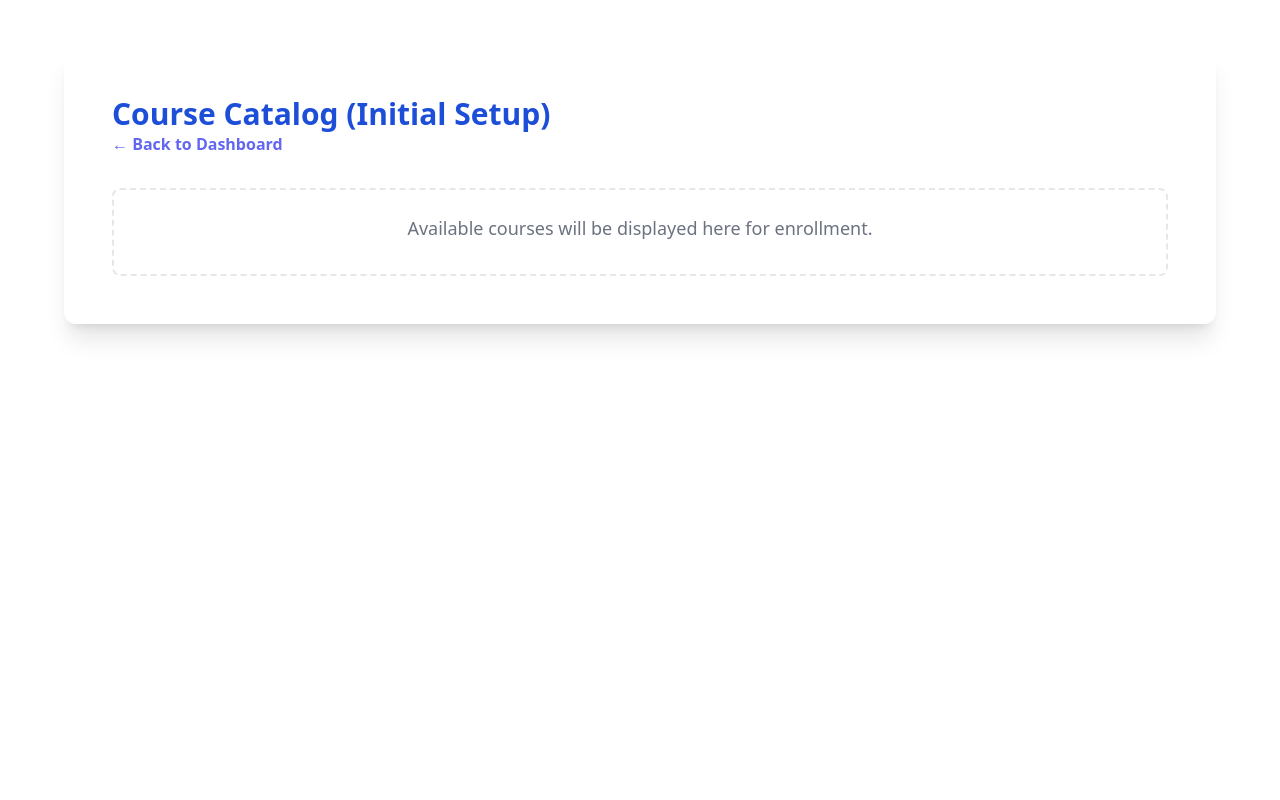
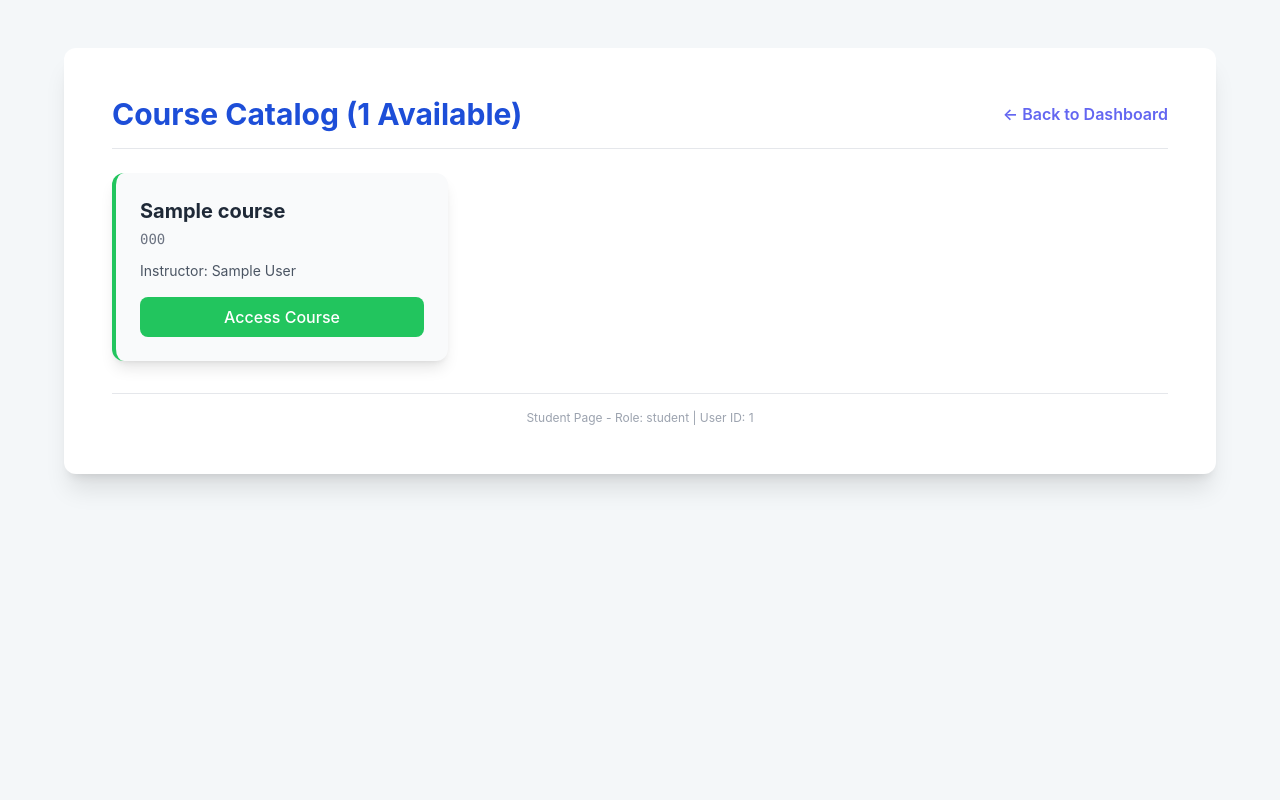
Before and after one commit to kazihalim00/skillpath-lms, a PHP site: page /student_courses.php in a window 1280 px wide. Run offline with PHP 8.4, Linux system fonts and the light colour scheme; the visitor is signed in with stand-in values (Sample User, id 1); tables that the repository leaves empty or names only in its code hold one stand-in row (values such as "Sample post"); some libraries are stand-ins or nearby versions.

Commit message:
feat: Add student course catalog, enrollment, and content viewer

```diff
--- a/student_courses.php
+++ b/student_courses.php
@@ -1,9 +1,10 @@
 <?php
 /**
- * SkillPath Project: Student Courses Page (Initial Setup)
+ * SkillPath Project: Student Courses Page (Complete Enrollment Feature)
  *
- * This page will display all available courses and handle enrollment.
+ * This page displays all available courses and allows the student to enroll.
  */
+
 session_start();
 require_once 'db_config.php';
 
@@ -11,10 +12,78 @@ require_once 'db_config.php';
 if (!isset($_SESSION['user_id']) || $_SESSION['user_role'] !== 'student') {
     session_unset();
     session_destroy();
-    header("Location: login.html?status=error&message=Access%20Denied.");
+    header("Location: login.html?status=error&message=Access%20Denied.%20Please%20log%20in.");
     exit();
 }
-// NOTE: Functional logic will be added in a later commit
+$user_id = $_SESSION['user_id'];
+$message = null;
+$courses = [];
+$enrolled_course_ids = [];
+
+// --- Process Enrollment Request ---
+if ($_SERVER["REQUEST_METHOD"] == "POST" && isset($_POST['enroll_course_id'])) {
+    $course_to_enroll = $_POST['enroll_course_id'];
+    try {
+        $conn = new mysqli(DB_HOST, DB_USER, DB_PASSWORD, DB_NAME, DB_PORT);
+        if ($conn->connect_error) {
+            throw new Exception("Connection failed: " . $conn->connect_error);
+        }
+
+        $sql = "INSERT INTO enrollments (student_id, course_id) VALUES (?, ?)";
+        $stmt = $conn->prepare($sql);
+        $stmt->bind_param("ii", $user_id, $course_to_enroll);
+
+        if ($stmt->execute()) {
+            $message = "Enrollment successful! You are now taking this course.";
+        } else {
+            if ($conn->errno == 1062) {
+                $message = "You are already enrolled in this course.";
+            } else {
+                $message = "Error during enrollment: " . $conn->error;
+            }
+        }
+        $stmt->close();
+        $conn->close();
+
+    } catch (Exception $e) {
+        $message = "Database Error: " . $e->getMessage();
+    }
+}
+
+// --- Fetch Available Courses and Enrollment Status ---
+try {
+    $conn = new mysqli(DB_HOST, DB_USER, DB_PASSWORD, DB_NAME, DB_PORT);
+    if ($conn->connect_error) {
+        throw new Exception("Connection failed: " . $conn->connect_error);
+    }
+
+    // 1. Get IDs of courses the student is already enrolled in
+    $enroll_sql = "SELECT course_id FROM enrollments WHERE student_id = ?";
+    $enroll_stmt = $conn->prepare($enroll_sql);
+    $enroll_stmt->bind_param("i", $user_id);
+    $enroll_stmt->execute();
+    $enroll_result = $enroll_stmt->get_result();
+    while ($row = $enroll_result->fetch_assoc()) {
+        $enrolled_course_ids[] = $row['course_id'];
+    }
+    $enroll_stmt->close();
+
+    // 2. Get all published courses
+    $course_sql = "SELECT c.id, c.course_code, c.title, u.full_name AS instructor
+                   FROM courses c
+                   JOIN users u ON c.instructor_id = u.id
+                   WHERE c.status = 'published'"; // Only show published courses
+    $course_result = $conn->query($course_sql);
+    while ($row = $course_result->fetch_assoc()) {
+        $row['is_enrolled'] = in_array($row['id'], $enrolled_course_ids);
+        $courses[] = $row;
+    }
+
+    $conn->close();
+} catch (Exception $e) {
+    $message = "Database Error: Could not fetch courses: " . $e->getMessage();
+}
+
 $user_name = $_SESSION['user_name'];
 ?>
 <!DOCTYPE html>
@@ -25,15 +94,73 @@ $user_name = $_SESSION['user_name'];
     <meta name="viewport" content="width=device-width, initial-scale=1.0">
     <title>Available Courses | SkillPath</title>
     <script src="https://cdn.tailwindcss.com"></script>
+    <style>
+        body {
+            font-family: 'Inter', sans-serif;
+            background-color: #f4f7f9;
+        }
+    </style>
 </head>
 
 <body class="min-h-screen flex flex-col items-center p-4">
+
     <div class="w-full max-w-6xl bg-white shadow-xl rounded-xl p-8 md:p-12 mt-8">
-        <h1 class="text-3xl font-bold text-blue-700">Course Catalog (Initial Setup)</h1>
-        <a href="student_dashboard.php" class="text-indigo-500 hover:text-indigo-700 font-semibold">&larr; Back to
-            Dashboard</a>
-        <div class="p-6 text-center text-gray-500 mt-8 border-dashed border-2 rounded-lg">
-            <p class="text-lg mb-2">Available courses will be displayed here for enrollment.</p>
+        <div class="flex justify-between items-center border-b pb-4 mb-6">
+            <h1 class="text-3xl font-bold text-blue-700">
+                Course Catalog (<?php echo count($courses); ?> Available)
+            </h1>
+            <a href="student_dashboard.php" class="text-indigo-500 hover:text-indigo-700 font-semibold">
+                &larr; Back to Dashboard
+            </a>
+        </div>
+
+        <?php if ($message): ?>
+            <div
+                class="p-4 mb-4 rounded-lg <?php echo strpos($message, 'successful') !== false ? 'bg-green-100 text-green-700' : 'bg-red-100 text-red-700'; ?>">
+                <?php echo htmlspecialchars($message); ?>
+            </div>
+        <?php endif; ?>
+
+        <div class="grid grid-cols-1 md:grid-cols-2 lg:grid-cols-3 gap-6 mt-6">
+            <?php if (empty($courses)): ?>
+                <div class="col-span-full p-8 text-center text-gray-500 border-dashed border-2 rounded-lg">
+                    No courses are currently published in the catalog.
+                </div>
+            <?php else: ?>
+                <?php foreach ($courses as $course): ?>
+                    <div
+                        class="bg-gray-50 p-6 rounded-xl shadow-lg border-l-4 <?php echo $course['is_enrolled'] ? 'border-green-500' : 'border-blue-500'; ?> hover:shadow-xl transition duration-300">
+                        <h3 class="text-xl font-bold text-gray-800 mb-1"><?php echo htmlspecialchars($course['title']); ?></h3>
+                        <p class="text-sm font-mono text-gray-500 mb-3"><?php echo htmlspecialchars($course['course_code']); ?>
+                        </p>
+
+                        <p class="text-sm text-gray-600">Instructor: <?php echo htmlspecialchars($course['instructor']); ?></p>
+
+                        <div class="mt-4">
+                            <?php if ($course['is_enrolled']): ?>
+                                <a href="student_course_content.php?course_id=<?php echo htmlspecialchars($course['id']); ?>"
+                                    class="w-full block py-2 text-white font-medium text-center rounded-lg bg-green-500 hover:bg-green-600 transition duration-150">
+                                    Access Course
+                                </a>
+                            <?php else: ?>
+                                <form method="POST" action="student_courses.php">
+                                    <input type="hidden" name="enroll_course_id"
+                                        value="<?php echo htmlspecialchars($course['id']); ?>">
+                                    <button type="submit"
+                                        class="w-full py-2 bg-blue-600 text-white font-medium rounded-lg shadow-md hover:bg-blue-700 transition duration-150">
+                                        Enroll Now
+                                    </button>
+                                </form>
+                            <?php endif; ?>
+                        </div>
+                    </div>
+                <?php endforeach; ?>
+            <?php endif; ?>
+        </div>
+
+        <div class="mt-8 text-center text-gray-400 text-xs border-t pt-4">
+            <p>Student Page - Role: <?php echo $_SESSION['user_role']; ?> | User ID: <?php echo $_SESSION['user_id']; ?>
+            </p>
         </div>
     </div>
 </body>
```
Also changed, not shown: student_course_content.php (added, +187 -0 lines).
